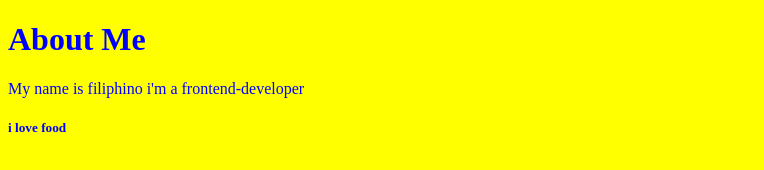
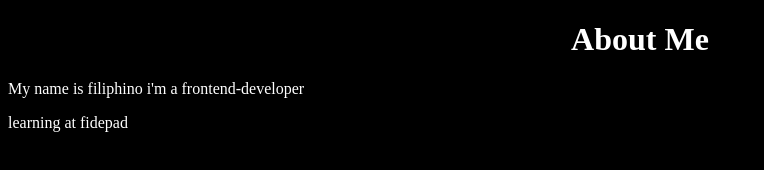
Before and after one commit to Heal2023/html-project, a plain HTML site: page index.html in a window 1280 px wide. Shown: the whole page, without its empty margins (0-764 px from the left). Drawn offline with Linux system fonts and the light colour scheme.

```diff
--- a/index.html
+++ b/index.html
@@ -10,6 +10,6 @@
 <body>
     <h1>About Me</h1>
     <p>My name is filiphino i'm a frontend-developer</p>
-    <h5>i love food</h5>
+    <p>learning at fidepad</p>
 </body>
 </html>
--- a/styles.css
+++ b/styles.css
@@ -1,6 +1,9 @@
 body{
-    background-color: yellow;
+    background-color: black;
+}
+h1 {
+    text-align: center;
 }
 h1,p,h5 {
-    color: blue
+    color: white;
 }
```
Also changed, not shown: Readme.txt.
